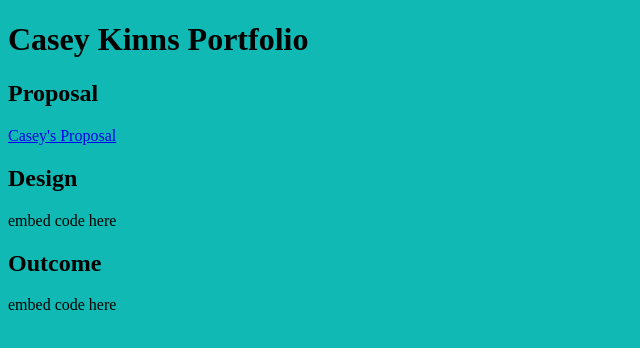
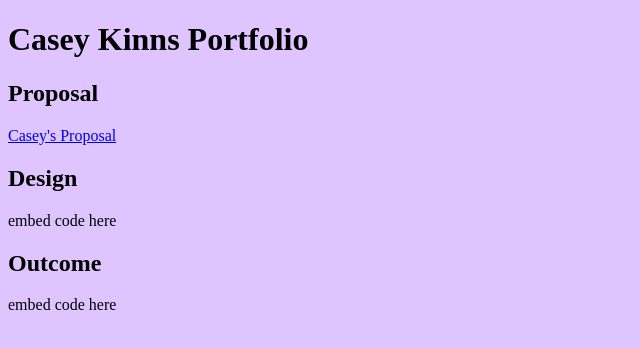
Before and after one commit to DTE-WGHS/my-portfolio-ckinns, a plain HTML site: page index.html in a window 1280 px wide. Shown: the whole page, without its empty margins (0-640 px from the left). Drawn offline with Linux system fonts and the light colour scheme.

Commit message:
Update style.css

```diff
--- a/CSS/style.css
+++ b/CSS/style.css
@@ -1,5 +1,5 @@
 @charset "utf-8";
 /* CSS Document */
 body {
-	background-color: #10B9B3;
+	background-color: #DEC5FF;
 }
```
